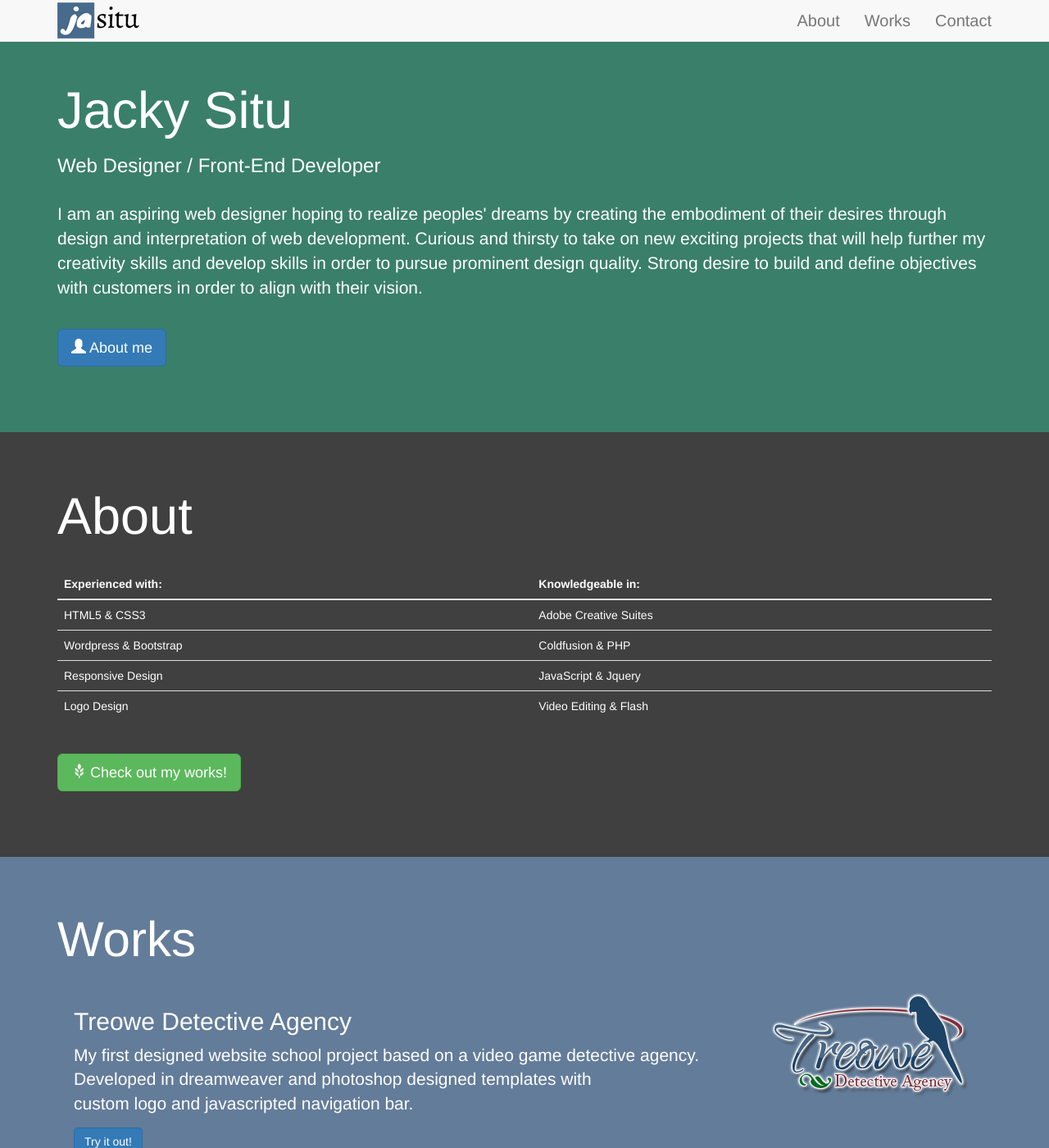
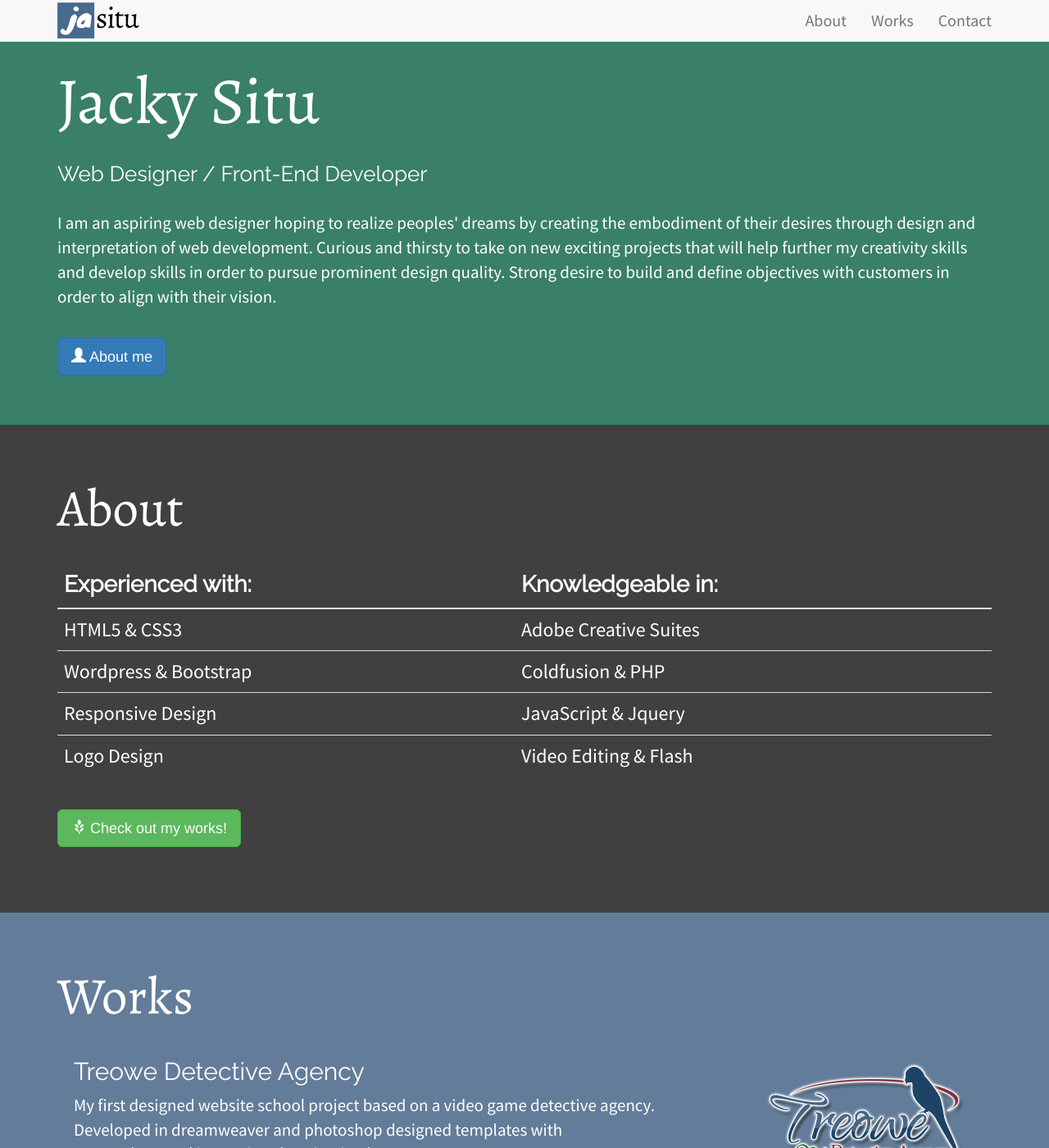
Before and after one commit to jasitu/jasitu.github.io, a Jekyll site: the page index.html, which Jekyll copies as it is, in a window 1280 px wide and 1400 px high. Shown: the whole window at 82% size. Built offline with Jekyll 4.4.1, drawn with Linux system fonts in a browser that asks for light colours; nearby versions of some CDN libraries.

Commit message:
updated index

```diff
--- a/css/custom.css
+++ b/css/custom.css
@@ -1,5 +1,43 @@
 /* custom css */
 body {
+}
+
+p {
+  font-family: 'Source Sans Pro', sans-serif;
+}
+
+th {
+  font-size: 28px;
+  font-family: 'Raleway', sans-serif;
+
+}
+
+td {
+  font-size: 24px;
+  font-family: 'Source Sans Pro', sans-serif;
+}
+
+.responsive {
+  padding-top: 20px;
+}
+
+#navbar {
+  font-family: 'Source Sans Pro', sans-serif;
+}
+
+#jumbo h1 {
+  font-family: 'Alegreya', serif;
+  font-size: 80px;
+  padding-bottom: 10px;
+}
+
+#jumbo h3{
+  font-family: 'Raleway', sans-serif;
+  font-size: 26px;
+}
+
+#alert{
+  display: none;
 }
 
 #page-top{
@@ -10,22 +48,31 @@ body {
   background-color: #404040;
   padding-top: 10px;
   color: white;
+  font-size: 16px;
+}
+
+#contact h1{
+    font-family: 'Alegreya', serif;
 }
 
 #jumbo {
   background-color: #3A7F6A;
   color: white;
-  padding-top: 80px;
-  padding-bottom: 80px;
+  padding-top: 60px;
+  padding-bottom: 60px;
 }
 
 #works{
   background-color: #637C99;
 }
 
-#works h1{
-  font-size: 60px;
+#works h1 {
   color: #FFF;
+  font-family: 'Alegreya', serif;
+}
+
+#works h2{
+    font-family: 'Raleway', sans-serif;
 }
 
 #logotop {
@@ -34,33 +81,65 @@ body {
 
 #treowe{
   color: #FFF;
-padding: 20px 20px 20px 20px;
+  padding: 10px 20px 10px 20px;
+}
+
+#treowe img {
+  padding: 25px 5px 0px 10px
 }
 
 #empire {
   color: #FFF;
-  text-align: right;
-padding: 20px 20px 20px 20px;
+  text-align: left;
+  padding: 1px 20px 20px 20px;
 }
 
+#empire img {
+  width: 270px;
+}
+
+#origami {
+    color: #FFF;
+    text-align: left;
+    padding: 1px 20px 20px 20px;
+}
+
+#origami img {
+  width: 220px;
+}
+
+
 #magazine{
-  padding: 20px 20px 20px 20px;
+  padding: 1px 20px 20px 20px;
   color: #FFF;
+}
+
+#magazine img {
+  width: 250px;
 }
 
 #logo{
   color: #FFF;
-  padding-bottom: 80px;
-  padding-top: 20px;
+  padding-bottom: 20px;
+  padding-top: 1px;
   padding-left: 20px;
   padding-right: 20px;
-  text-align:right;
+  text-align:left;
+}
+
+#logo img {
+  width: 250px;
+  padding-top: 20px;
 }
 
 #about{
   background-color: #404040;
   color: white;
   padding-bottom: 80px;
+}
+
+#about h1{
+    font-family: 'Alegreya', serif;
 }
 
 #contact{
@@ -71,6 +150,7 @@ padding: 20px 20px 20px 20px;
 #contact h1{
   padding-bottom: 30px;
 }
+
 
 #firstmodal .modal-dialog{
   max-width: 650px;
```
